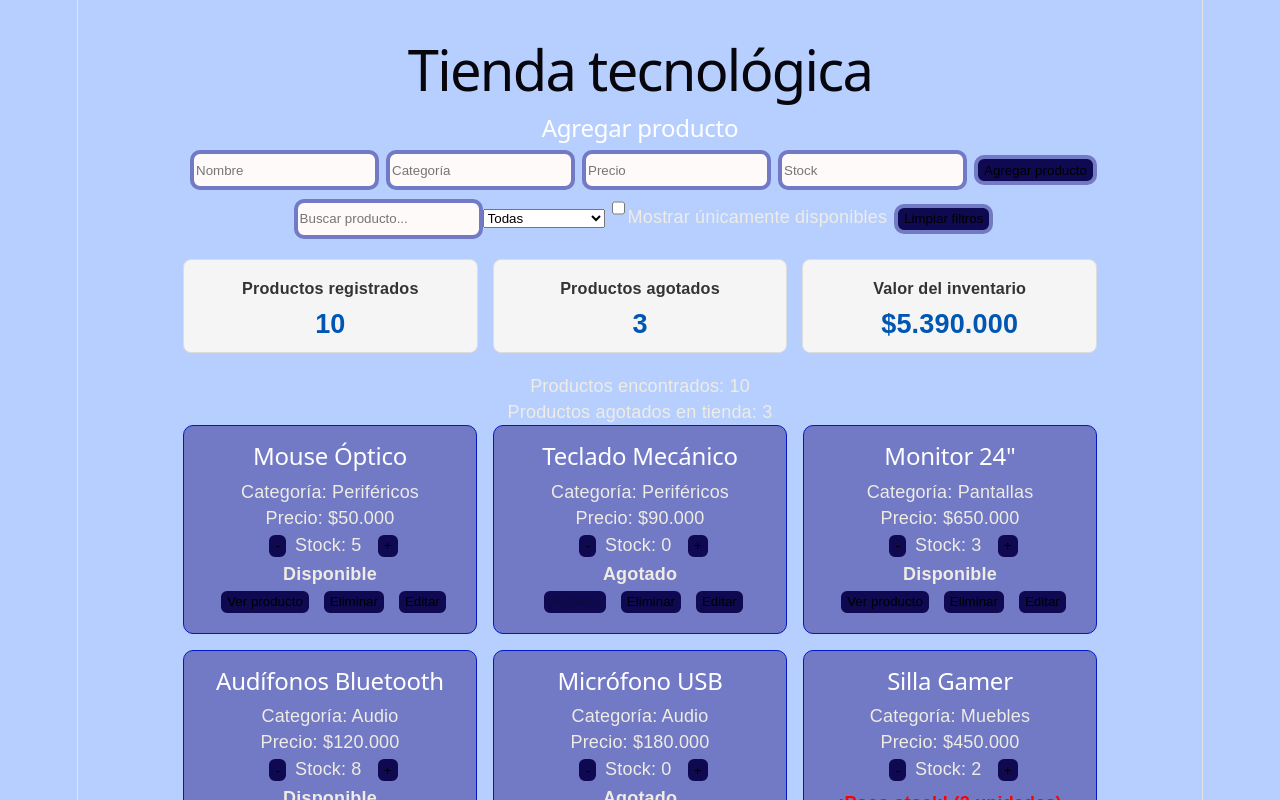
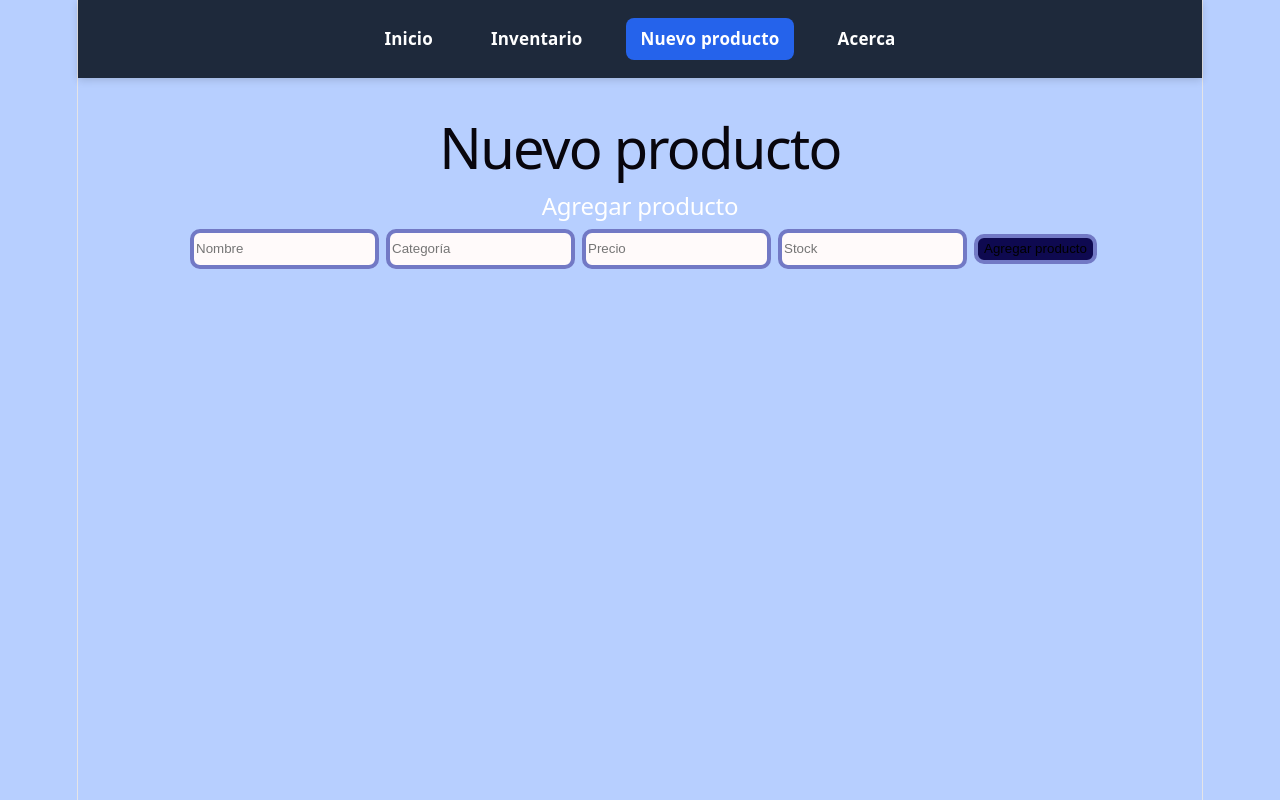
Before and after one commit to JulianR323/Reactjavaescri, a React (Vite) app in the folder tienda-react/: page /nuevo in a window 1280 px wide. Shown: the top 800 px of the page. Built offline with nearby package versions, Linux system fonts and the light colour scheme.

Commit message:
Mision 4 Terminada

```diff
--- a/tienda-react/src/App.css
+++ b/tienda-react/src/App.css
@@ -67,3 +67,29 @@ button{
     border: solid rgb(114, 121, 197) 4px;
     margin-left: 7px;
 }
+.navbar {
+  display: flex;
+  justify-content: center;
+  gap: 30px;
+  padding: 18px;
+  background-color: #1e293b;
+  box-shadow: 0 2px 8px rgba(0, 0, 0, 0.15);
+}
+
+.navbar a {
+  color: white;
+  text-decoration: none;
+  font-size: 17px;
+  font-weight: bold;
+  padding: 8px 14px;
+  border-radius: 8px;
+  transition: 0.3s;
+}
+
+.navbar a:hover {
+  background-color: #334155;
+}
+
+.navbar a.active {
+  background-color: #2563eb;
+}
--- a/tienda-react/src/App.jsx
+++ b/tienda-react/src/App.jsx
@@ -1,38 +1,28 @@
+
+import Navbar from "./components/Navbar";
 import { Routes, Route } from "react-router";
+import { useState, useEffect } from "react";
 import Inicio from "./pages/Inicio";
 import Inventario from "./pages/Inventario";
 import NuevoProducto from "./pages/NuevoProducto";
 import Acerca from "./pages/Acerca";
 import NoEncontrado from "./pages/NoEncontrado";
-import { useState, useEffect } from "react";
-import ProductoCard from "./components/ProductCard";
+import "./App.css";
 import { productos as productosIniciales } from "./data/productos";
-import FormularioProducto from "./components/FormularioProducto";
-import "./App.css";
-
-<Routes>
-  <Route path="/" element={<Inicio />} />
-  <Route path="/inventario" element={<Inventario />} />
-  <Route path="/nuevo" element={<NuevoProducto />} />
-  <Route path="/acerca" element={<Acerca />} />
-  <Route path="*" element={<NoEncontrado />} />
-</Routes>
-
 
 const obtenerProductosIniciales = () => {
   const guardados = localStorage.getItem("inventario");
+
   if (guardados) {
     return JSON.parse(guardados);
   }
+
   return productosIniciales;
 };
 
 function App() {
   const [productos, setProductos] = useState(obtenerProductosIniciales);
   const [productoEditando, setProductoEditando] = useState(null);
-  const [busqueda, setBusqueda] = useState("");
-  const [categoria, setCategoria] = useState("Todas");
-  const [soloDisponibles, setSoloDisponibles] = useState(false);
   const [mensaje, setMensaje] = useState("");
 
   useEffect(() => {
@@ -40,9 +30,15 @@ function App() {
   }, [productos]);
 
   const eliminarProducto = (id) => {
-    const confirmacion = window.confirm("¿Estás segura de eliminar este producto?");
+    const confirmacion = window.confirm(
+      "¿Estás segura de eliminar este producto?"
+    );
+
     if (confirmacion) {
-      const nuevaLista = productos.filter((producto) => producto.id !== id);
+      const nuevaLista = productos.filter(
+        (producto) => producto.id !== id
+      );
+
       setProductos(nuevaLista);
       setMensaje("Producto eliminado correctamente.");
     }
@@ -50,8 +46,11 @@ function App() {
 
   const actualizarProducto = (productoActualizado) => {
     const nuevaLista = productos.map((prod) =>
-      prod.id === productoActualizado.id ? productoActualizado : prod
+      prod.id === productoActualizado.id
+        ? productoActualizado
+        : prod
     );
+
     setProductos(nuevaLista);
     setProductoEditando(null);
     setMensaje("Producto actualizado correctamente.");
@@ -63,132 +62,57 @@ function App() {
   };
 
   const modificarStock = (id, cambio) => {
-    const nuevosProductos = productos.map(producto => {
+    const nuevosProductos = productos.map((producto) => {
       if (producto.id === id) {
         return {
           ...producto,
-          stock: Math.max(0, producto.stock + cambio)
+          stock: Math.max(0, producto.stock + cambio),
         };
       }
+
       return producto;
     });
+
     setProductos(nuevosProductos);
   };
 
-  const limpiarFiltros = () => {
-    setBusqueda("");
-    setCategoria("Todas");
-    setSoloDisponibles(false);
-    setMensaje("Filtros restablecidos.");
-  };
+  return (
+    <>
+      <Navbar />
 
-  const productosFiltrados = productos.filter((producto) => {
-    const coincideNombre = producto.nombre
-      .toLowerCase()
-      .includes(busqueda.toLowerCase());
-    const coincideCategoria =
-      categoria === "Todas" || producto.categoria === categoria;
-    const coincideStock = !soloDisponibles || producto.stock > 0;
+      <Routes>
+        <Route path="/" element={<Inicio />} />
 
-    return coincideNombre && coincideCategoria && coincideStock;
-  });
-
-  const totalRegistrados = productos.length;
-
-  const productosAgotados = productos.filter(
-    (producto) => producto.stock === 0
-  ).length;
-
-  const valorInventario = productos.reduce(
-    (total, producto) => total + (producto.precio * producto.stock),
-    0
-  );
-
-  return (
-    <main className="contenedor">
-      <h1>Tienda tecnológica</h1>
-
-      {mensaje && <p style={{ color: "green", fontWeight: "bold" }}>{mensaje}</p>}
-
-      <FormularioProducto
-        onAgregar={agregarProducto}
-        onActualizar={actualizarProducto}
-        productoEditando={productoEditando}
-        setProductoEditando={setProductoEditando}
-      />
-
-      <div className="filtros">
-        <input
-          type="text"
-          placeholder="Buscar producto..."
-          value={busqueda}
-          onChange={(evento) => setBusqueda(evento.target.value)}
+        <Route
+          path="/inventario"
+          element={
+            <Inventario
+              productos={productos}
+              eliminarProducto={eliminarProducto}
+              modificarStock={modificarStock}
+              setProductoEditando={setProductoEditando}
+              mensaje={mensaje}
+            />
+          }
         />
 
-        <select
-          value={categoria}
-          onChange={(evento) => setCategoria(evento.target.value)}
-        >
-          <option value="Todas">Todas</option>
-          <option value="Periféricos">Periféricos</option>
-          <option value="Pantallas">Pantallas</option>
-          <option value="Audio">Audio</option>
-          <option value="Muebles">Muebles</option>
-          <option value="Accesorios">Accesorios</option>
-          <option value="Almacenamiento">Almacenamiento</option>
-        </select>
+        <Route
+          path="/nuevo"
+          element={
+            <NuevoProducto
+              agregarProducto={agregarProducto}
+              actualizarProducto={actualizarProducto}
+              productoEditando={productoEditando}
+              setProductoEditando={setProductoEditando}
+            />
+          }
+        />
 
-        <label>
-          <input
-            type="checkbox"
-            checked={soloDisponibles}
-            onChange={(evento) => setSoloDisponibles(evento.target.checked)}
-          />
-          Mostrar únicamente disponibles
-        </label>
-
-        <button onClick={limpiarFiltros}>Limpiar filtros</button>
-      </div>
-
-      <div className="tablero">
-        <div className="tarjeta-indicador">
-          <h4>Productos registrados</h4>
-          <p>{totalRegistrados}</p>
-        </div>
-
-        <div className="tarjeta-indicador">
-          <h4>Productos agotados</h4>
-          <p>{productosAgotados}</p>
-        </div>
-
-        <div className="tarjeta-indicador">
-          <h4>Valor del inventario</h4>
-          <p>${valorInventario.toLocaleString("es-CO")}</p>
-        </div>
-      </div>
-
-      <p>Productos encontrados: {productosFiltrados.length}</p>
-      <p>Productos agotados en tienda: {productosAgotados}</p>
-
-      {productosFiltrados.length === 0 ? (
-        <p>No se encontraron productos.</p>
-      ) : (
-        <section className="productos">
-          {productosFiltrados.map((producto) => (
-            <ProductoCard
-              key={producto.id}
-              producto={producto}
-              onEliminar={eliminarProducto}
-              modificarStock={modificarStock}
-              onEditar={(prod) => setProductoEditando(prod)}
-            />
-          ))}
-        </section>
-      )}
-    </main>
+        <Route path="/acerca" element={<Acerca />} />
+        <Route path="*" element={<NoEncontrado />} />
+      </Routes>
+    </>
   );
 }
 
 export default App;
-
-// Usamos filter() porque devuelve un nuevo arreglo excluyendo el elemento a eliminar, mientras que find() solo devuelve el primer elemento que coincide.
--- a/tienda-react/src/components/FormularioProducto.jsx
+++ b/tienda-react/src/components/FormularioProducto.jsx
@@ -1,6 +1,12 @@
+
 import { useState, useEffect } from "react";
 
-function FormularioProducto({ onAgregar, productoEditando }) {
+function FormularioProducto({
+  onAgregar,
+  onActualizar,
+  productoEditando,
+  setProductoEditando
+}) {
   const [formulario, setFormulario] = useState({
     nombre: "",
     categoria: "",
@@ -39,17 +45,21 @@ function FormularioProducto({ onAgregar, productoEditando }) {
       return;
     }
 
-    const nuevoProducto = {
-      id: Date.now(),
+    const producto = {
+      id: productoEditando ? productoEditando.id : Date.now(),
       nombre: formulario.nombre,
       categoria: formulario.categoria,
       precio: Number(formulario.precio),
       stock: Number(formulario.stock)
     };
 
-    onAgregar(nuevoProducto);
+    if (productoEditando) {
+      onActualizar(producto);
+      setProductoEditando(null);
+    } else {
+      onAgregar(producto);
+    }
 
-    // Opcional: limpiar los campos al enviar
     setFormulario({
       nombre: "",
       categoria: "",
@@ -65,6 +75,7 @@ function FormularioProducto({ onAgregar, productoEditando }) {
           ? "Editar producto"
           : "Agregar producto"}
       </h2>
+
       <input
         type="text"
         name="nombre"
@@ -72,6 +83,7 @@ function FormularioProducto({ onAgregar, productoEditando }) {
         value={formulario.nombre}
         onChange={manejarCambio}
       />
+
       <input
         type="text"
         name="categoria"
@@ -79,6 +91,7 @@ function FormularioProducto({ onAgregar, productoEditando }) {
         value={formulario.categoria}
         onChange={manejarCambio}
       />
+
       <input
         type="number"
         name="precio"
@@ -86,6 +99,7 @@ function FormularioProducto({ onAgregar, productoEditando }) {
         value={formulario.precio}
         onChange={manejarCambio}
       />
+
       <input
         type="number"
         name="stock"
@@ -93,7 +107,12 @@ function FormularioProducto({ onAgregar, productoEditando }) {
         value={formulario.stock}
         onChange={manejarCambio}
       />
-      <button type="submit">Agregar producto</button>
+
+      <button type="submit">
+        {productoEditando
+          ? "Guardar cambios"
+          : "Agregar producto"}
+      </button>
     </form>
   );
 }
--- a/tienda-react/src/components/Navbar.jsx
+++ b/tienda-react/src/components/Navbar.jsx
@@ -1,8 +1,15 @@
+
 import { NavLink } from "react-router";
 
-<nav>
-  <NavLink to="/">Inicio</NavLink>
-  <NavLink to="/inventario">Inventario</NavLink>
-  <NavLink to="/nuevo">Nuevo producto</NavLink>
-  <NavLink to="/acerca">Acerca</NavLink>
-</nav>
+function Navbar() {
+  return (
+    <nav className="navbar">
+      <NavLink to="/">Inicio</NavLink>
+      <NavLink to="/inventario">Inventario</NavLink>
+      <NavLink to="/nuevo">Nuevo producto</NavLink>
+      <NavLink to="/acerca">Acerca</NavLink>
+    </nav>
+  );
+}
+
+export default Navbar;
--- a/tienda-react/src/main.jsx
+++ b/tienda-react/src/main.jsx
@@ -1,17 +1,14 @@
-import { StrictMode } from 'react'
-import { createRoot } from 'react-dom/client'
-import './index.css'
-import App from './App.jsx'
+
+import { StrictMode } from "react";
+import { createRoot } from "react-dom/client";
+import "./index.css";
+import App from "./App.jsx";
 import { BrowserRouter } from "react-router";
 
 createRoot(document.getElementById("root")).render(
-  <BrowserRouter>
-    <App />
-  </BrowserRouter>
+  <StrictMode>
+    <BrowserRouter>
+      <App />
+    </BrowserRouter>
+  </StrictMode>
 );
-
-createRoot(document.getElementById('root')).render(
-  <StrictMode>
-    <App />
-  </StrictMode>,
-)
--- a/tienda-react/src/pages/NuevoProducto.jsx
+++ b/tienda-react/src/pages/NuevoProducto.jsx
@@ -1,5 +1,24 @@
-function Inicio() {
-  return <h1>Inicio</h1>;
+
+import FormularioProducto from "../components/FormularioProducto";
+
+function NuevoProducto({
+  agregarProducto,
+  actualizarProducto,
+  productoEditando,
+  setProductoEditando,
+}) {
+  return (
+    <main className="contenedor">
+      <h1>Nuevo producto</h1>
+
+      <FormularioProducto
+        onAgregar={agregarProducto}
+        onActualizar={actualizarProducto}
+        productoEditando={productoEditando}
+        setProductoEditando={setProductoEditando}
+      />
+    </main>
+  );
 }
 
-export default Inicio;
+export default NuevoProducto;
```
Also changed, not shown: tienda-react/src/pages/Inventario.jsx (+148 -3 lines).
